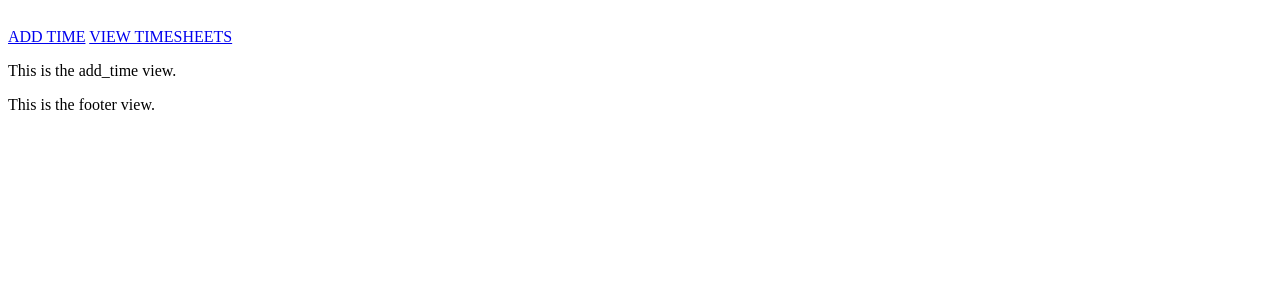
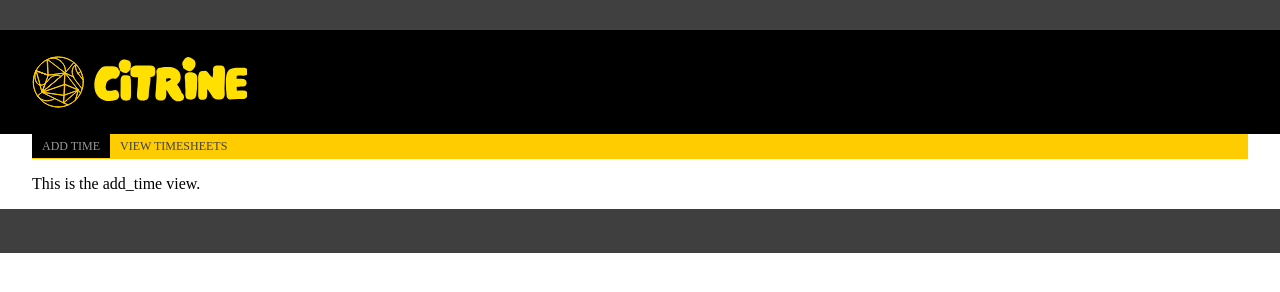
Before and after one commit to prabhasnayak894/citrine_assignment, a website: page app/index.html in a window 1280 px wide. Drawn offline with nearby package versions, Linux system fonts and the light colour scheme; some packages are replaced by stand-ins of ours; files that its build step writes are made by us from their sources; no server answers.

Commit message:
Header, footer and initial layout

```diff
--- a/app/index.html
+++ b/app/index.html
@@ -22,7 +22,14 @@
     <!-- Add your site or application content here -->
     <header></header>
 
-    <div ng-view=""></div>
+    <div class="container">
+        <ul class="menu">
+            <li class="active"><a href="#/">ADD TIME</a></li>
+            <li><a href="#/view_timesheets">VIEW TIMESHEETS</a></li>
+        </ul>
+
+        <div ng-view=""></div>
+    </div>
 
     <footer></footer>
 
@@ -47,8 +54,7 @@
 
         <!-- build:js({.tmp,app}) scripts/scripts.js -->
         <script src="scripts/app.js"></script>
-        <script src="scripts/controllers/main.js"></script>
-        <script src="scripts/controllers/about.js"></script>
+        <script src="scripts/controllers/addTime.js"></script>
         <script src="scripts/controllers/view_timesheets.js"></script>
         <script src="scripts/services/time_entries.js"></script>
         <script src="scripts/directives/header.js"></script>
--- a/app/styles/main.css
+++ b/app/styles/main.css
@@ -1,79 +1,53 @@
-/* Space out content a bit */
-body {
-  padding-top: 20px;
-  padding-bottom: 20px;
+html, body, ul, li {
+  padding: 0;
+  margin: 0;
 }
 
-/* Everything but the jumbotron gets side spacing for mobile first views */
-.header,
-.marketing,
-.footer {
-  padding-left: 15px;
-  padding-right: 15px;
+.container {
+  width: 95%;
+  margin: 0 auto;
+}
+/* header */
+header {
+  border-top: 30px solid #404040;
+  background: #000000;
+}
+header a.logo {
+  background: url('../images/citrine-2.svg') no-repeat;
+  display: block;
+  height: 54px;
+  margin: 25px 0 0;
+  padding-bottom: 25px;
+  text-indent: -999999px;
+  width: 215px;
 }
 
-/* Custom page header */
-.header {
-  border-bottom: 1px solid #e5e5e5;
+ul.menu {
+  list-style: none;
+  height: 25px;
+  background-color: #fc0;
 }
-/* Make the masthead heading the same height as the navigation */
-.header h3 {
-  margin-top: 0;
-  margin-bottom: 0;
-  line-height: 40px;
-  padding-bottom: 19px;
+ul.menu li {
+  list-style: none;
+  float: left;
+}
+ul.menu li a{
+  color: #404040;
+  display: block;
+  font-size: 12px;
+  padding: 5px 10px 4px;
+  text-decoration: none;
+}
+ul.menu li.active a, ul.menu li a:hover{
+  background-color: #000;
+  color: #999;
 }
 
-/* Custom page footer */
-.footer {
-  padding-top: 19px;
-  color: #777;
-  border-top: 1px solid #e5e5e5;
+
+
+
+/*footer*/
+footer {
+  height: 44px;
+  background-color: #3f3f3f;
 }
-
-/* Customize container */
-@media (min-width: 768px) {
-  .container {
-    max-width: 730px;
-  }
-}
-.container-narrow > hr {
-  margin: 30px 0;
-}
-
-/* Main marketing message and sign up button */
-.jumbotron {
-  text-align: center;
-  border-bottom: 1px solid #e5e5e5;
-}
-.jumbotron .btn {
-  font-size: 21px;
-  padding: 14px 24px;
-}
-
-/* Supporting marketing content */
-.marketing {
-  margin: 40px 0;
-}
-.marketing p + h4 {
-  margin-top: 28px;
-}
-
-/* Responsive: Portrait tablets and up */
-@media screen and (min-width: 768px) {
-  /* Remove the padding we set earlier */
-  .header,
-  .marketing,
-  .footer {
-    padding-left: 0;
-    padding-right: 0;
-  }
-  /* Space out the masthead */
-  .header {
-    margin-bottom: 30px;
-  }
-  /* Remove the bottom border on the jumbotron for visual effect */
-  .jumbotron {
-    border-bottom: 0;
-  }
-}
--- a/app/views/footer.html
+++ /dev/null
@@ -1 +0,0 @@
-<p>This is the footer view.</p>
--- a/app/views/header.html
+++ b/app/views/header.html
@@ -1,2 +1,3 @@
-<a href="#/">ADD TIME</a>
-<a href="#/view_timesheets">VIEW TIMESHEETS</a>
+<div class="container">
+	<a href="#/" class="logo">citrine</a>
+</div>
```
Also changed, not shown: app/images/citrine-2.svg (added).
